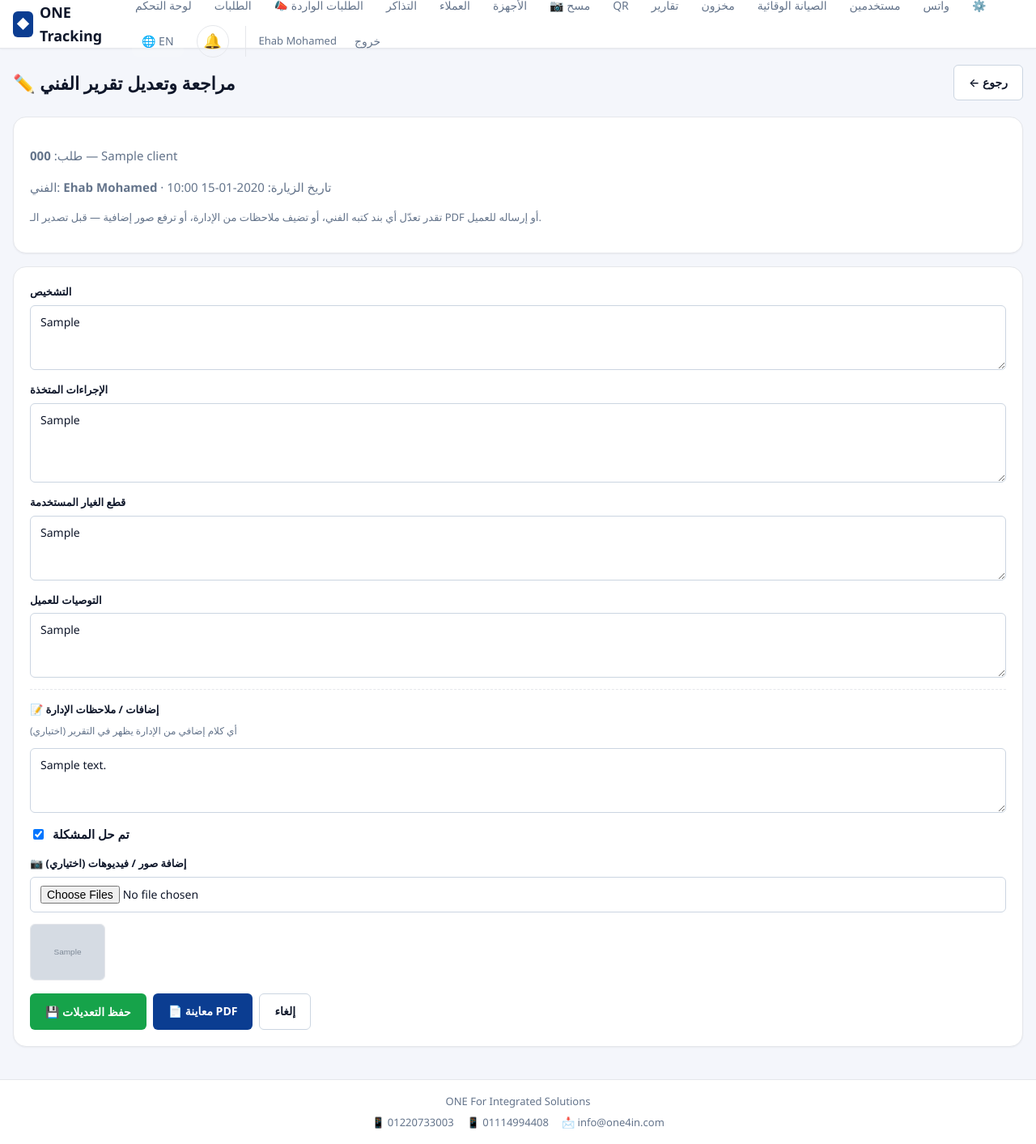
After one commit to oneit11/one-tracking, a Flask app: page /admin/requests/1/report/edit in a window 1280 px wide. The commit adds this page. Shown: the whole page at 81% size. Run offline with Flask 3, Linux system fonts and the light colour scheme; a user stored in the database is signed in; tables that the repository leaves empty hold one stand-in row (values such as "Sample post"); grey boxes marked "Sample" are stand-in pictures; data that the repository does not hold is empty.

Commit message:
Allow admin to review and edit technician visit report before export

```diff
--- a/models/request.py
+++ b/models/request.py
@@ -81,6 +81,8 @@ class VisitReport(db.Model):
     recommendations = db.Column(db.Text, default="")
     resolved = db.Column(db.Boolean, default=True)
     photo_url = db.Column(db.String(255), default="")
+    admin_notes = db.Column(db.Text, default="")   # إضافات/مراجعة الإدارة قبل التصدير
+    edited_by_admin = db.Column(db.Boolean, default=False)
     created_at = db.Column(db.DateTime, default=datetime.utcnow)
 
     request = db.relationship("MaintenanceRequest", back_populates="visit_report")
--- a/routes/admin.py
+++ b/routes/admin.py
@@ -429,6 +429,49 @@ def request_assign(rid):
     log_action("request.assigned", entity_type="request", entity_id=req.id, details=tech.name)
     flash(f"تم تعيين {tech.name}", "success")
     return redirect(url_for("admin.request_view", rid=rid))
+
+
+@admin_bp.route("/requests/<int:rid>/report/edit", methods=["GET", "POST"])
+@admin_required
+def report_edit(rid):
+    """Admin can review/edit the technician's visit report before exporting the PDF."""
+    req = MaintenanceRequest.query.get_or_404(rid)
+    r = req.visit_report
+    if not r:
+        flash("لا يوجد تقرير زيارة لهذا الطلب بعد", "warning")
+        return redirect(url_for("admin.request_view", rid=rid))
+
+    if request.method == "POST":
+        r.diagnosis = request.form.get("diagnosis", "").strip()
+        r.actions_taken = request.form.get("actions_taken", "").strip()
+        r.spare_parts = request.form.get("spare_parts", "").strip()
+        r.recommendations = request.form.get("recommendations", "").strip()
+        r.admin_notes = request.form.get("admin_notes", "").strip()
+        r.resolved = bool(request.form.get("resolved"))
+        r.edited_by_admin = True
+
+        # Optional: admin adds more photos/videos to the report
+        from models.attachment import Attachment
+        files = request.files.getlist("photos")
+        added = 0
+        for f in files:
+            if not f or not f.filename:
+                continue
+            p = save_upload(f, subfolder="reports", prefix="admin_")
+            if not p:
+                continue
+            ext = (f.filename.rsplit(".", 1)[-1] or "").lower()
+            ftype = "video" if ext in current_app.config.get("VIDEO_EXTENSIONS", set()) else "image"
+            db.session.add(Attachment(entity_type="visit_report", entity_id=r.id,
+                                      file_url=p, file_type=ftype))
+            added += 1
+        db.session.commit()
+        log_action("report.edited_by_admin", entity_type="request", entity_id=req.id,
+                   details=req.request_number)
+        flash("تم حفظ تعديلات التقرير" + (f" وإضافة {added} ملف" if added else ""), "success")
+        return redirect(url_for("admin.request_view", rid=rid))
+
+    return render_template("admin/report_edit.html", req=req, r=r)
 
 
 @admin_bp.route("/requests/<int:rid>/close", methods=["POST"])
--- a/routes/reports.py
+++ b/routes/reports.py
@@ -330,6 +330,8 @@ def request_pdf(rid):
             pdf.add_heading("قطع الغيار"); pdf.add_paragraph(r.spare_parts)
         if r.recommendations:
             pdf.add_heading("التوصيات"); pdf.add_paragraph(r.recommendations)
+        if getattr(r, "admin_notes", ""):
+            pdf.add_heading("إضافات الإدارة"); pdf.add_paragraph(r.admin_notes)
         # Report photos (single legacy + multiple attachments) — images only in PDF
         from services.pdf_service import _resolve_upload_path
         upload_folder = current_app.config["UPLOAD_FOLDER"]
--- /dev/null
+++ b/templates/admin/report_edit.html
@@ -0,0 +1,70 @@
+{% extends "base.html" %}
+{% block title %}مراجعة تقرير الزيارة - {{ req.request_number }}{% endblock %}
+{% block content %}
+<div class="page-header">
+    <h1 class="page-title">✏️ مراجعة وتعديل تقرير الفني</h1>
+    <a href="{{ url_for('admin.request_view', rid=req.id) }}" class="btn btn-secondary">← رجوع</a>
+</div>
+
+<div class="card">
+    <p class="text-muted">طلب: <strong>{{ req.request_number }}</strong> — {{ req.client.company_name }}</p>
+    <p class="text-muted">الفني: <strong>{{ r.technician.name }}</strong> · تاريخ الزيارة: {{ r.visit_date.strftime('%Y-%m-%d %H:%M') }}</p>
+    <p class="text-muted" style="font-size:13px;">تقدر تعدّل أي بند كتبه الفني، أو تضيف ملاحظات من الإدارة، أو ترفع صور إضافية — قبل تصدير الـ PDF أو إرساله للعميل.</p>
+</div>
+
+<div class="card mt-4">
+    <form method="post" enctype="multipart/form-data">
+        <div class="form-grid">
+            <div class="form-group full">
+                <label class="form-label">التشخيص</label>
+                <textarea class="form-textarea" name="diagnosis" rows="3">{{ r.diagnosis }}</textarea>
+            </div>
+            <div class="form-group full">
+                <label class="form-label">الإجراءات المتخذة</label>
+                <textarea class="form-textarea" name="actions_taken" rows="4">{{ r.actions_taken }}</textarea>
+            </div>
+            <div class="form-group full">
+                <label class="form-label">قطع الغيار المستخدمة</label>
+                <textarea class="form-textarea" name="spare_parts" rows="2">{{ r.spare_parts }}</textarea>
+            </div>
+            <div class="form-group full">
+                <label class="form-label">التوصيات للعميل</label>
+                <textarea class="form-textarea" name="recommendations" rows="2">{{ r.recommendations }}</textarea>
+            </div>
+            <div class="form-group full" style="border-top:1px dashed var(--border);padding-top:14px;">
+                <label class="form-label">📝 إضافات / ملاحظات الإدارة</label>
+                <p class="text-muted" style="font-size:12px;margin:0 0 6px">أي كلام إضافي من الإدارة يظهر في التقرير (اختياري)</p>
+                <textarea class="form-textarea" name="admin_notes" rows="3" placeholder="مثال: تمت المراجعة، أو ملاحظة إضافية للعميل...">{{ r.admin_notes }}</textarea>
+            </div>
+            <div class="form-group">
+                <label style="display:flex;gap:8px;align-items:center;">
+                    <input type="checkbox" name="resolved" {% if r.resolved %}checked{% endif %}>
+                    <strong>تم حل المشكلة</strong>
+                </label>
+            </div>
+            <div class="form-group full">
+                <label class="form-label">📷 إضافة صور / فيديوهات (اختياري)</label>
+                <input class="form-input" type="file" name="photos" accept="image/*,video/*" multiple>
+                {% set atts = r.attachments %}
+                {% if r.photo_url or atts %}
+                <div style="display:flex;flex-wrap:wrap;gap:6px;margin-top:8px;">
+                    {% if r.photo_url %}<img src="{{ r.photo_url }}" class="clickable-image" style="height:70px;border-radius:6px;border:1px solid var(--border);object-fit:cover;">{% endif %}
+                    {% for a in atts %}
+                        {% if a.file_type == 'video' %}
+                        <video src="{{ a.file_url }}" style="height:70px;border-radius:6px;" controls preload="metadata"></video>
+                        {% else %}
+                        <img src="{{ a.file_url }}" class="clickable-image" style="height:70px;border-radius:6px;border:1px solid var(--border);object-fit:cover;">
+                        {% endif %}
+                    {% endfor %}
+                </div>
+                {% endif %}
+            </div>
+        </div>
+        <div class="form-actions">
+            <button type="submit" class="btn btn-success">💾 حفظ التعديلات</button>
+            <a href="{{ url_for('reports.request_pdf', rid=req.id) }}" class="btn btn-primary">📄 معاينة PDF</a>
+            <a href="{{ url_for('admin.request_view', rid=req.id) }}" class="btn btn-secondary">إلغاء</a>
+        </div>
+    </form>
+</div>
+{% endblock %}
```
Also changed, not shown: templates/admin/request_view.html (+6 -1 lines).
